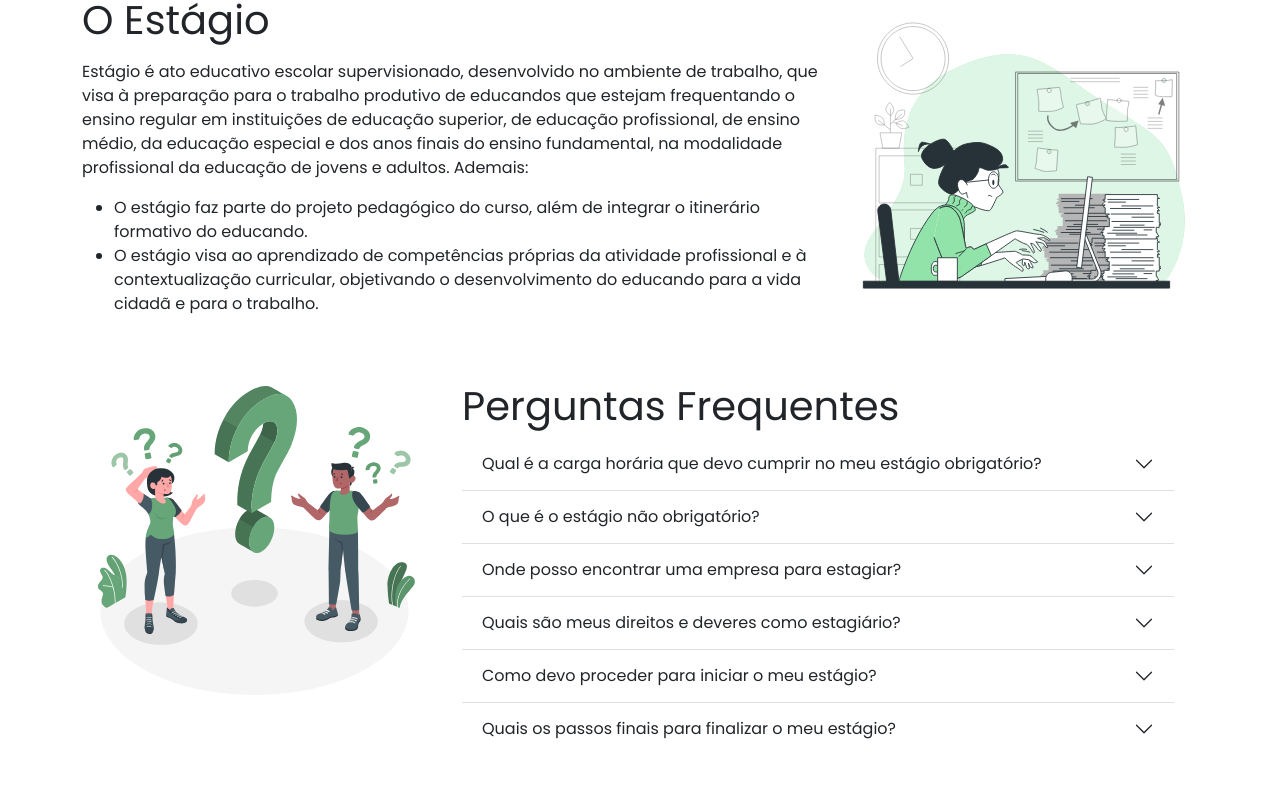
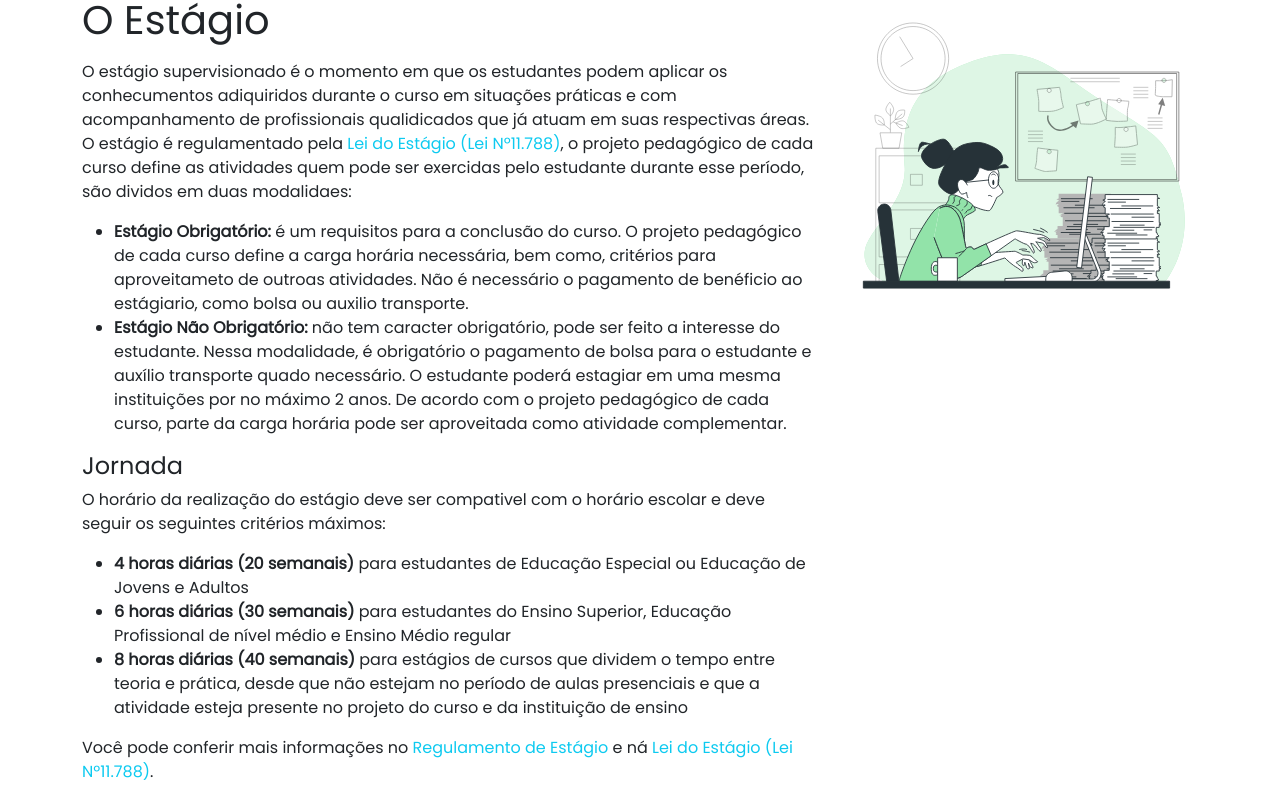
Before and after one commit to rafikmoreira/PortalEstagio, a Next.js app: page / in a window 1280 px wide. Shown: the part 399-1200 px from the top of the page. Built offline with nearby package versions, Linux system fonts and the light colour scheme.

Commit message:
Ajuste na texto da página principal

```diff
--- a/pages/index.js
+++ b/pages/index.js
@@ -1,14 +1,13 @@
 import Hero from "../Components/Hero";
 import {AccordionBody, AccordionHeader, AccordionItem, UncontrolledAccordion} from "reactstrap";
+import PopoverDocumento from "../Components/PopoverDocumento";
+import Glossario from "../Components/Glossario";
+import TabelaCargaHoraria from "../Components/TabelaCargaHoraria";
 
 let perguntas = [
     {
         pergunta: 'Qual é a carga horária que devo cumprir no meu estágio obrigatório?',
-        resposta: ''
-    },
-    {
-        pergunta: 'O que é o estágio não obrigatório?',
-        resposta: ''
+        resposta: '<p>Cada curso determina a carga horária do estágio obrigatório em seu projeto pedagógico.</p>\n<p>Acesse a área de <a href="/cursos">Cursos <i class="fas fa-external-link-alt"></i></a> para obter mais detalhes.</p>\n'
     },
     {
         pergunta: 'Onde posso encontrar uma empresa para estagiar?',
@@ -38,28 +37,33 @@ const Home = () => (
                 <div className="col-md-8">
                     <h1 className="mt-3">O Estágio</h1>
                     <p className="mt-3">
-                        Estágio é ato educativo escolar supervisionado, desenvolvido no ambiente de trabalho, que visa à
-                        preparação para o trabalho produtivo de educandos que estejam frequentando o ensino regular em
-                        instituições de educação superior, de educação profissional, de ensino médio, da educação
-                        especial e dos anos finais do ensino fundamental, na modalidade profissional da educação de
-                        jovens e adultos. Ademais:
+                        O estágio supervisionado é o momento em que os estudantes podem aplicar os conhecumentos adiquiridos durante o curso
+                        em situações práticas e com acompanhamento de profissionais qualidicados que já atuam em suas respectivas áreas. O estágio é
+                        regulamentado pela <Glossario>Lei do Estágio (Lei Nº11.788)</Glossario>, o projeto pedagógico de cada curso define as atividades quem pode ser
+                        exercidas pelo estudante durante esse período, são dividos em duas modalidaes:
                     </p>
                     <ul>
-                        <li>O estágio faz parte do projeto pedagógico do curso, além de integrar o itinerário formativo
-                            do educando.
-                        </li>
-                        <li>O estágio visa ao aprendizado de competências próprias da atividade profissional e à
-                            contextualização curricular, objetivando o desenvolvimento do educando para a vida cidadã e
-                            para o trabalho.
-                        </li>
+                        <li><strong>Estágio Obrigatório:</strong> é um requisitos para a conclusão do curso.
+                            O projeto pedagógico de cada curso define a carga horária necessária, bem como, critérios para aproveitameto de outroas atividades. Não é necessário o pagamento de benéficio ao estágiario, como bolsa ou auxilio transporte.</li>
+
+                        <li><strong>Estágio Não Obrigatório:</strong> não tem caracter obrigatório, pode ser feito a interesse do estudante.
+                            Nessa modalidade, é obrigatório o pagamento de bolsa para o estudante e auxílio transporte quado necessário. O estudante poderá estagiar em uma mesma instituições por no máximo 2 anos. De acordo com o projeto pedagógico de cada curso, parte da carga horária pode ser aproveitada como atividade complementar.</li>
                     </ul>
+                    <h4>Jornada</h4>
+                    <p>O horário da realização do estágio deve ser compativel com o horário escolar e deve seguir os seguintes critérios máximos:</p>
+                    <ul>
+                        <li><strong>4 horas diárias (20 semanais)</strong> para estudantes de Educação Especial ou Educação de Jovens e Adultos</li>
+                        <li><strong>6 horas diárias (30 semanais)</strong> para estudantes do Ensino Superior, Educação Profissional de nível médio e Ensino Médio regular</li>
+                        <li><strong>8 horas diárias (40 semanais)</strong> para estágios de cursos que dividem o tempo entre teoria e prática, desde que não estejam no período de aulas presenciais e que a atividade esteja presente no projeto do curso e da instituição de ensino</li>
+                    </ul>
+                    <p>Você pode conferir mais informações no <Glossario>Regulamento de Estágio</Glossario> e ná <Glossario>Lei do Estágio (Lei Nº11.788)</Glossario>.</p>
+
                 </div>
                 <div className="col-md-4">
                     <img className={"img-fluid"} src="images/o_estagio.svg"/>
                 </div>
             </div>
         </section>
-
         <section className="container">
             <div className="row">
                 <div className="col-md-4">
@@ -74,10 +78,10 @@ const Home = () => (
                                     perguntas.map((pergunta, index) => (
                                         <AccordionItem key={index}>
                                             <AccordionHeader targetId={`pergunta- ${index}`}>
-                                                {pergunta.pergunta}
+                                                <strong>{pergunta.pergunta}</strong>
                                             </AccordionHeader>
                                             <AccordionBody  accordionId={`pergunta- ${index}`}>
-                                                Teste
+                                                <div dangerouslySetInnerHTML={ {__html: pergunta.resposta} } />
                                             </AccordionBody>
                                         </AccordionItem>
                                     ))
--- a/styles/globals.scss
+++ b/styles/globals.scss
@@ -4,11 +4,6 @@ body {
   margin: 0;
   font-family: Poppins, serif, -apple-system, BlinkMacSystemFont, Segoe UI, Roboto, Oxygen,
     Ubuntu, Cantarell, Fira Sans, Droid Sans, Helvetica Neue, sans-serif;
-}
-
-a {
-  color: inherit;
-  text-decoration: none;
 }
 
 * {
@@ -21,3 +16,10 @@ main section {
     padding-top: 88px;
   }
 }
+
+a {
+  color: inherit;
+  &:hover {
+    color: inherit;
+  }
+}
```
